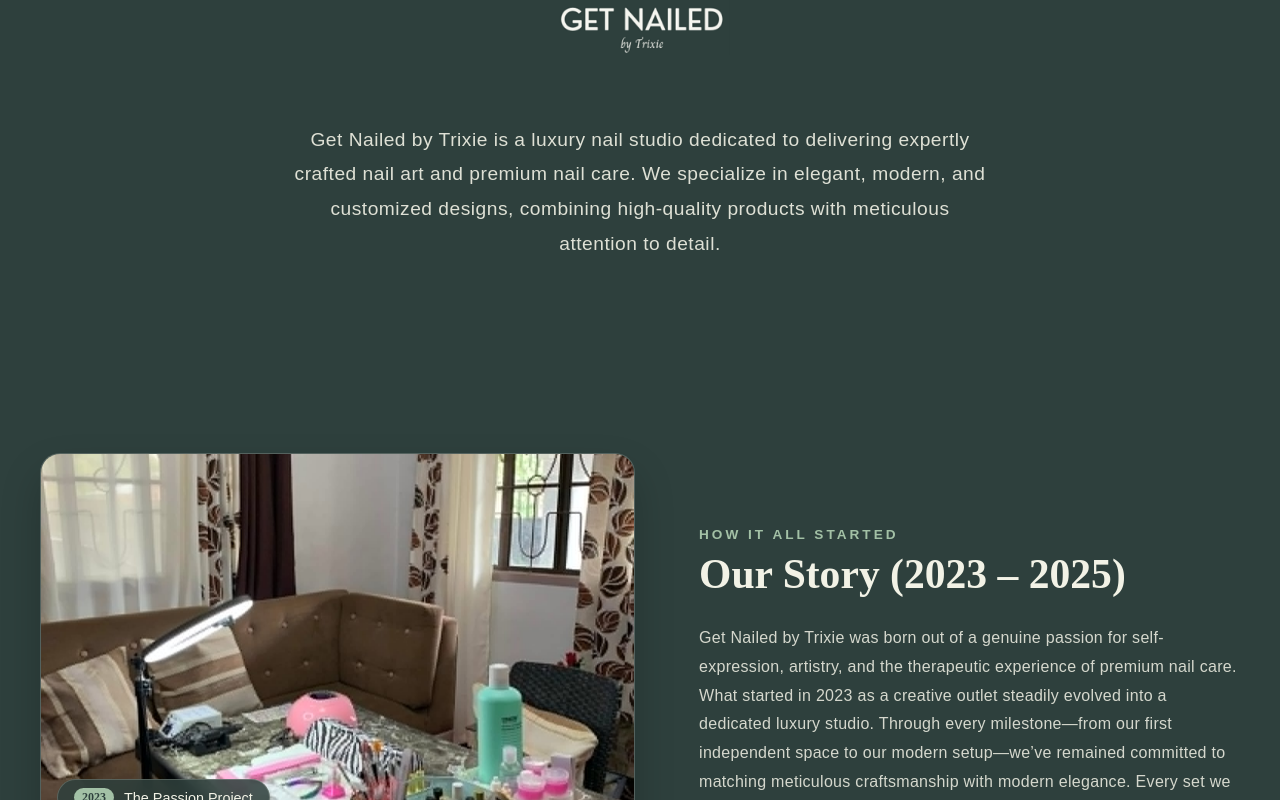
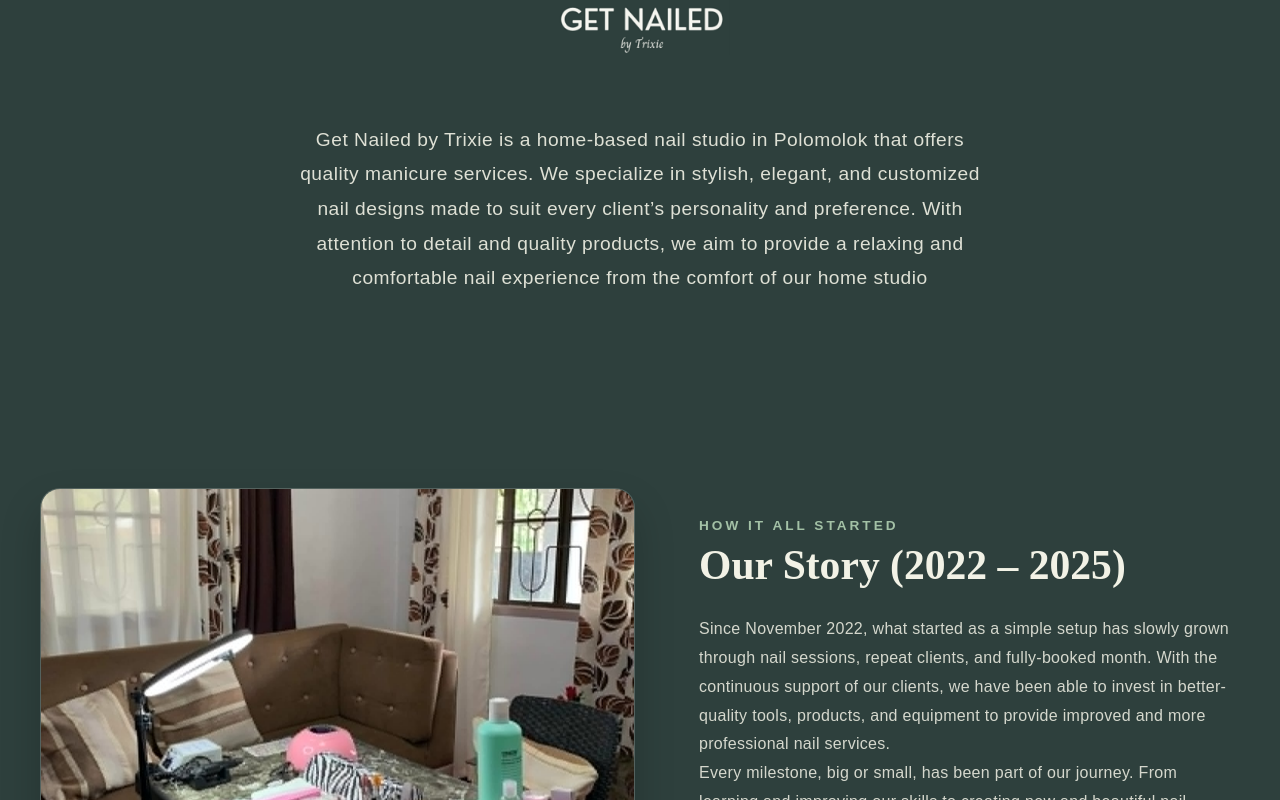
Before and after one commit to TumulakAlexis/get-nailed-by-trixie, a React (Vite) app: page /about in a window 1280 px wide. Shown: the part 480-1280 px from the top of the page. Built offline with nearby package versions, Linux system fonts and the light colour scheme; no server answers; a web font is replaced by a local one.

Commit message:
updated final deployment

```diff
--- a/src/about-page/about1.jsx
+++ b/src/about-page/about1.jsx
@@ -46,11 +46,7 @@ const About1 = () => {
           variants={textFadeUp}
         >
           <p>
-            Get Nailed by Trixie is a luxury nail studio dedicated to
-            delivering expertly crafted nail art and premium nail
-            care. We specialize in elegant, modern, and customized
-            designs, combining high-quality products with
-            meticulous attention to detail.
+            Get Nailed by Trixie is a home-based nail studio in Polomolok that offers quality manicure services. We specialize in stylish, elegant, and customized nail designs made to suit every client’s personality and preference. With attention to detail and quality products, we aim to provide a relaxing and comfortable nail experience from the comfort of our home studio
           </p>
         </motion.div>
       </div>
--- a/src/about-page/about2.jsx
+++ b/src/about-page/about2.jsx
@@ -11,7 +11,7 @@ const About2 = () => {
   // Define milestones for 2023, 2024, and 2025
   const milestones = [
     {
-      year: "2023",
+      year: "2022",
       title: "The Passion Project",
       img: Pic2023,
       desc: "Where Get Nailed by Trixie first began as a dedicated creative outlet and independent home studio space."
@@ -102,12 +102,14 @@ const About2 = () => {
           variants={textFadeUp}
         >
           <span className="about2-subtitle">How It All Started</span>
-          <h2>Our Story (2023 – 2025)</h2>
+          <h2>Our Story (2022 – 2025)</h2>
           <p className="about2-lead">
-            Get Nailed by Trixie was born out of a genuine passion for self-expression, artistry, and the therapeutic experience of premium nail care.
+            Since November 2022, what started as a simple setup has slowly grown through nail sessions, repeat clients, and fully-booked month. With the continuous support of our clients, we have been able to invest in better-quality tools, products, and equipment to provide improved and more professional nail services.
           </p>
           <p>
-            What started in 2023 as a creative outlet steadily evolved into a dedicated luxury studio. Through every milestone—from our first independent space to our modern setup—we’ve remained committed to matching meticulous craftsmanship with modern elegance. Every set we design reflects our deep love for detail, turning routine appointments into a true ritual of self-care.
+            Every milestone, big or small, has been part of our journey. From learning and improving our skills to creating new and beautiful nail designs, Get Nailed by Trixie continues to grow while staying true to its goal of giving every client a quality and enjoyable nail experience.
+
+            We are grateful to everyone who has supported us since day one. Your trust and support inspire us to keep learning, creating, and growing.
           </p>
         </motion.div>
 
--- a/src/schedule-page/schedule.jsx
+++ b/src/schedule-page/schedule.jsx
@@ -187,7 +187,7 @@ const Schedule = () => {
               <ul>
                 <li>Appointments are on a <strong>first-come, first-served</strong> basis.</li>
                 <li>Please arrive <strong>5-10 minutes</strong> early.</li>
-                <li>Need to reschedule? Contact us at <strong>0978123871</strong></li>
+                <li>Need to reschedule? Contact us at <strong>0995 217 4416 or 0963 299 4817</strong></li>
               </ul>
             </div>
           </motion.div>
```
